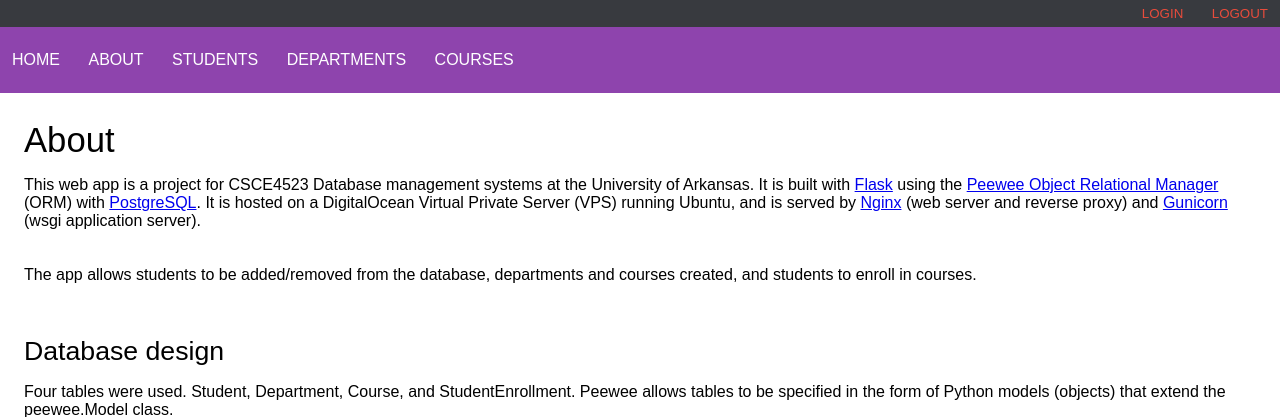
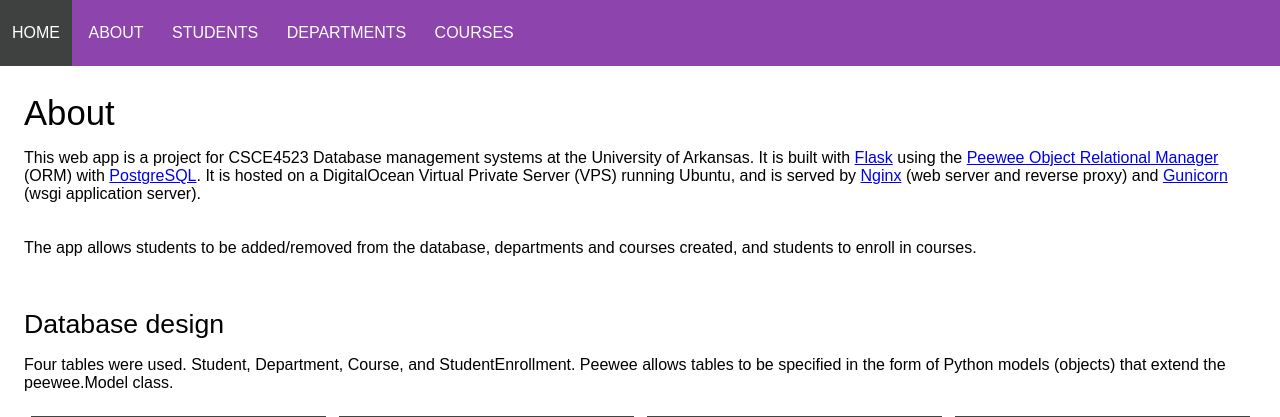
Before and after one commit to jan-timpe/csce4523-final-project, a Flask app: page /about in a window 1280 px wide. Shown: the top 417 px of the page. Run offline with Flask 2, Linux system fonts and the light colour scheme; data comes from the database, SQL or seed files in the repository; parts of the project's set-up code (start-up, migrations or seed data) failed here and were passed over.

Commit message:
Removed login menu bar

```diff
--- a/templates/layout/components/navigation.html
+++ b/templates/layout/components/navigation.html
@@ -1,11 +1,11 @@
 {% macro menu_bar() %}
 <nav class="menu">
-   <div class="account-navigation">
+   <!-- <div class="account-navigation">
       <ul>
          <li><a href="/" class="menu-item">Login</a></li>
          <li><a href="/" class="menu-item">Logout</a></li>
       </ul>
-   </div>
+   </div> -->
    <div class="main-navigation">
       <ul>
          <li><a href="/" class="menu-item">Home</a></li>
```
